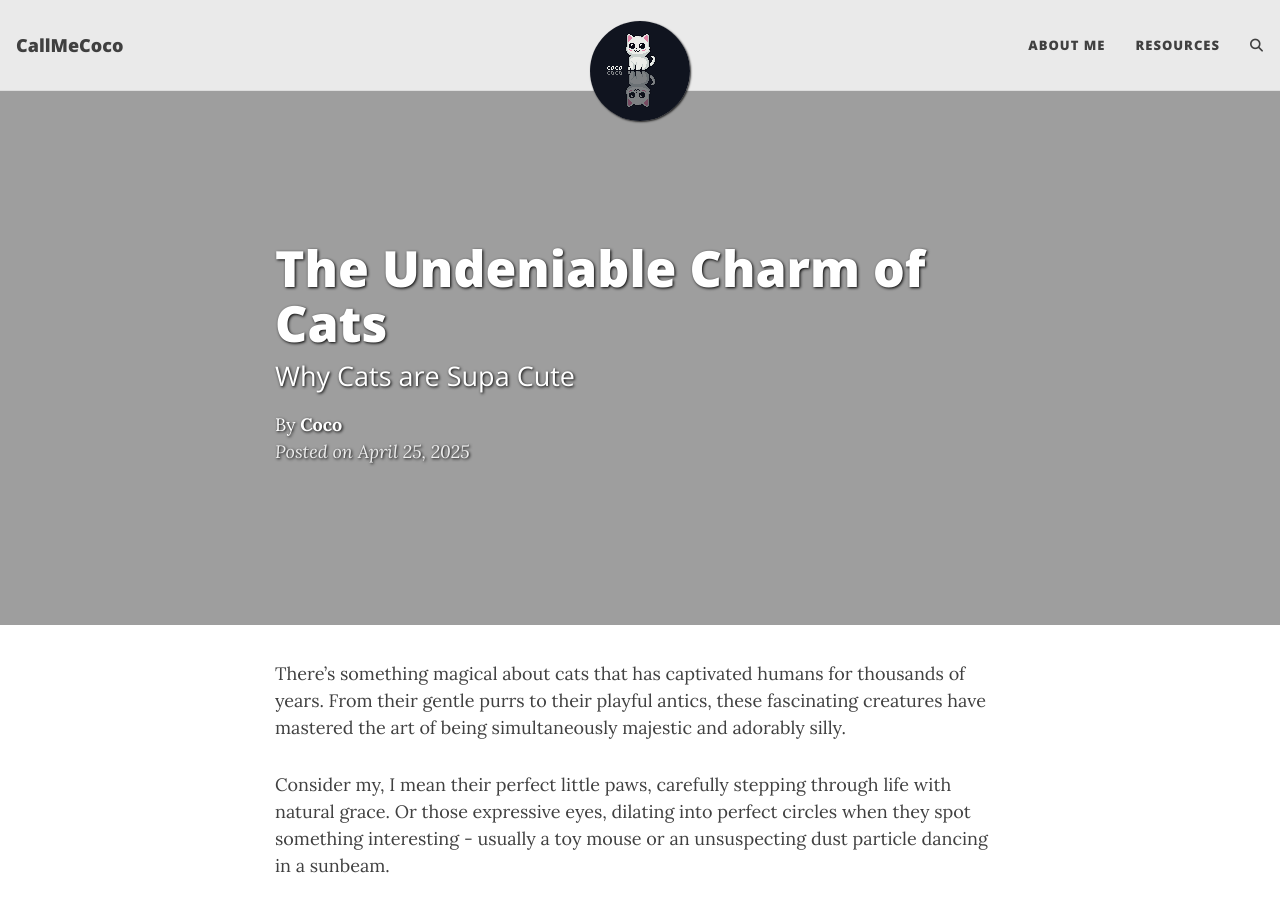
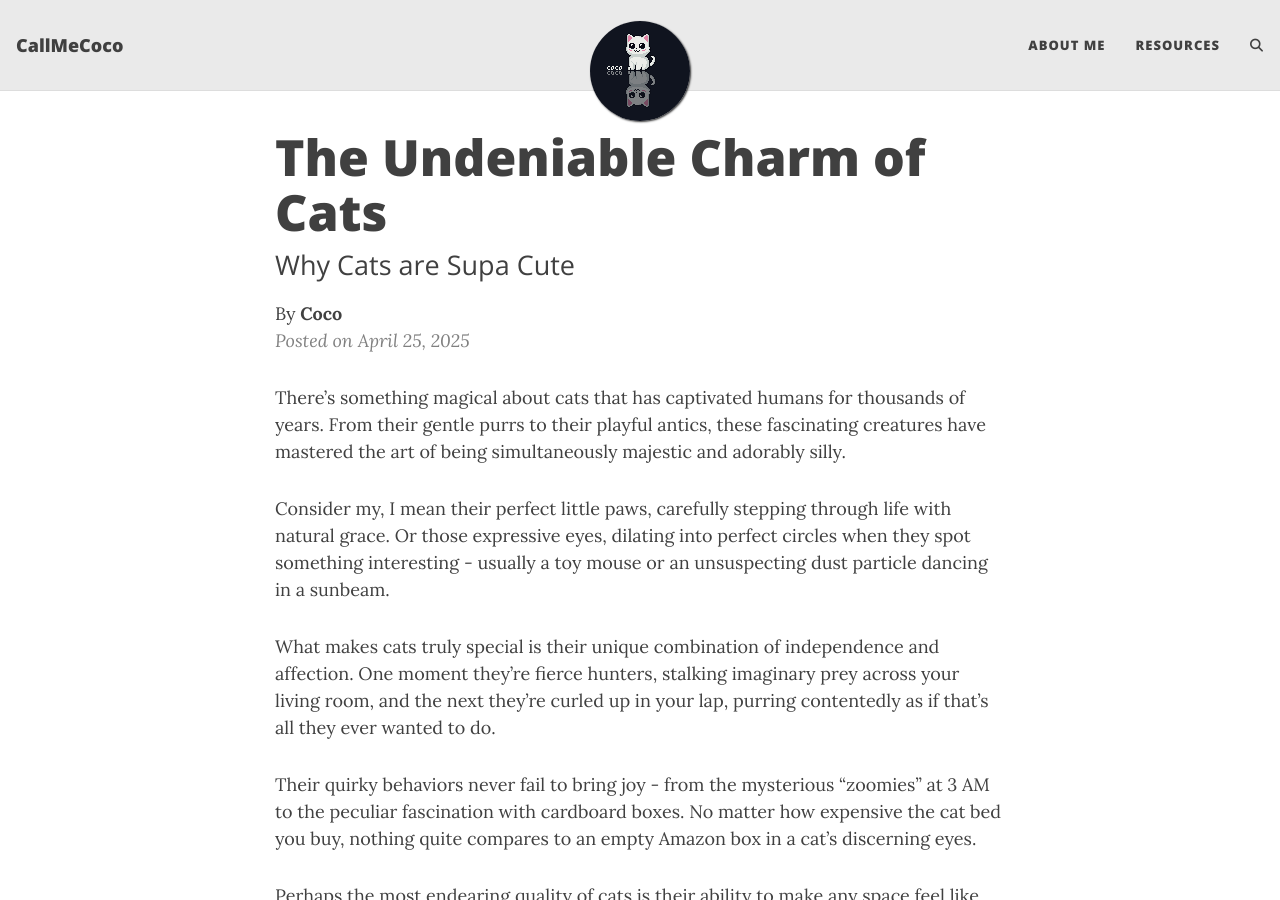
Before and after one commit to CallMeCocoGrr/blog, a Jekyll site: the page built from _posts/2025-04-25-the-undeniable-charm-of-cats.md, in a window 1280 px wide and 900 px high. Built offline with Jekyll 4.4.1, drawn with Linux system fonts in a browser that asks for light colours; comment, search, counter and statistics services are not loaded.

Commit message:
Update 2025-04-25-the-undeniable-charm-of-cats.md

```diff
--- a/_posts/2025-04-25-the-undeniable-charm-of-cats.md
+++ b/_posts/2025-04-25-the-undeniable-charm-of-cats.md
@@ -2,9 +2,9 @@
 layout: post
 title: The Undeniable Charm of Cats
 subtitle: Why Cats are Supa Cute
-cover-img: /assets/img/cats.jpg
-thumbnail-img: /assets/img/cat-thumb.jpg
-share-img: /assets/img/cats.jpg
+#cover-img: /assets/img/cats.jpg
+#thumbnail-img: /assets/img/cat-thumb.jpg
+#share-img: /assets/img/cats.jpg
 tags: [cats]
 author: Coco
 ---
```
